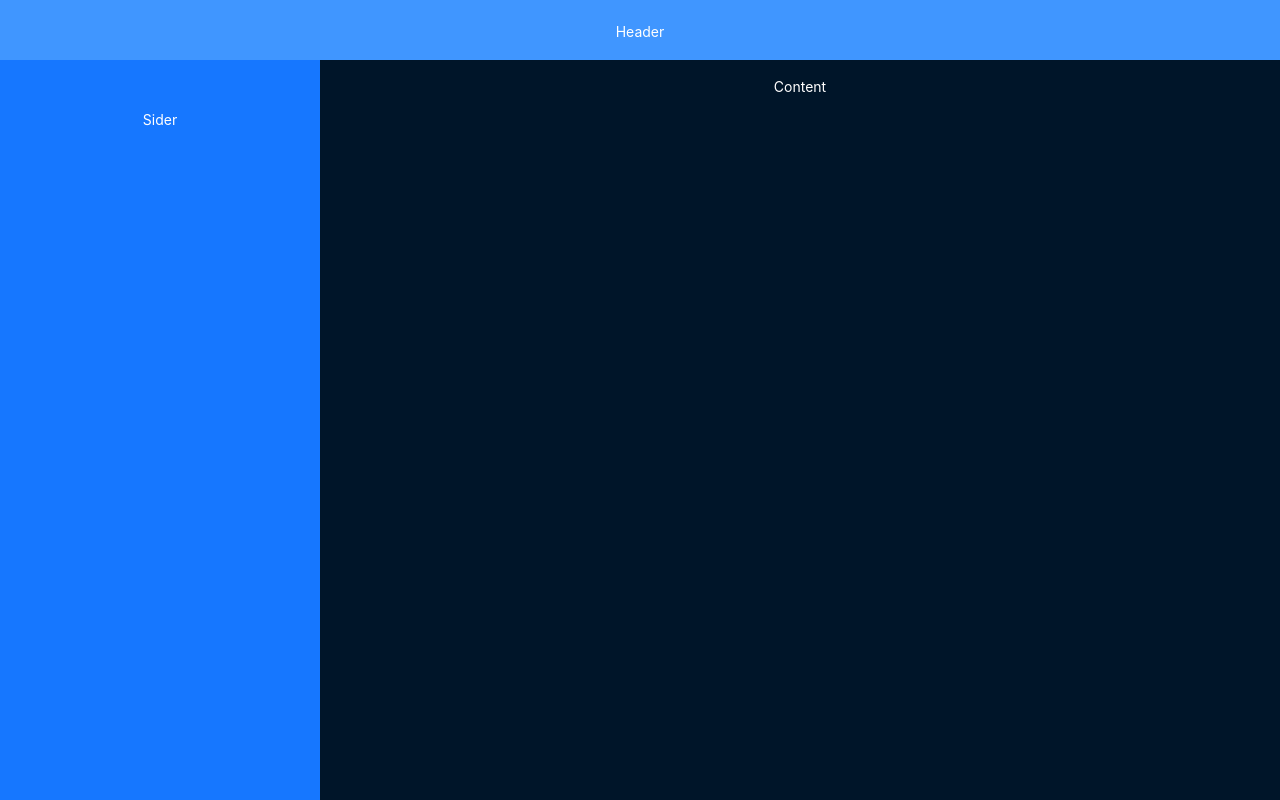
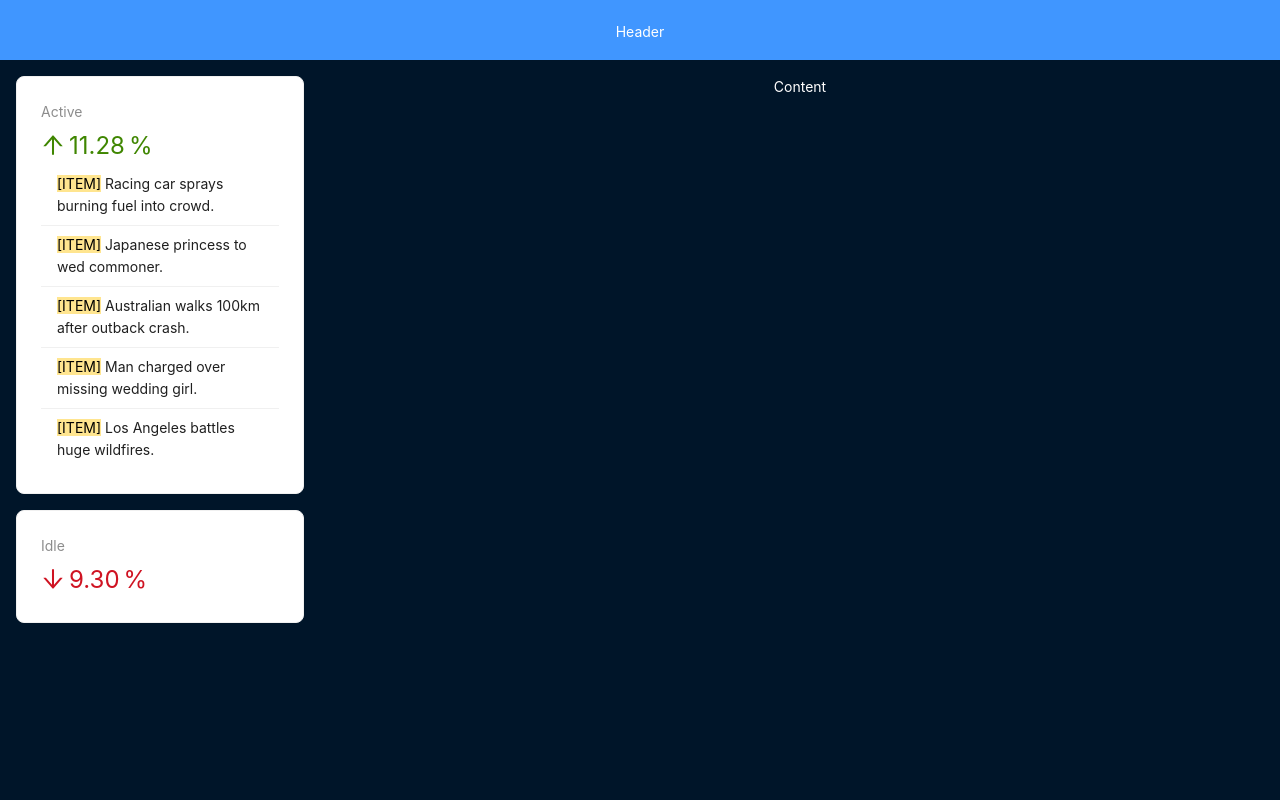
Before and after one commit to roma-marshall/crypto-tracker, a React (Vite) app: page / in a window 1280 px wide. Built offline with nearby package versions, Linux system fonts and the light colour scheme.

Commit message:
added spin loading screen

```diff
--- a/package.json
+++ b/package.json
@@ -10,6 +10,7 @@
     "preview": "vite preview"
   },
   "dependencies": {
+    "@ant-design/icons": "^5.3.7",
     "antd": "^5.18.3",
     "react": "^18.3.1",
     "react-dom": "^18.3.1"
--- a/src/components/layout/AppSider.jsx
+++ b/src/components/layout/AppSider.jsx
@@ -1,17 +1,74 @@
-import React from 'react'
-import { Layout } from 'antd'
+import React, { useEffect, useState } from 'react'
+import { Layout, Card, Statistic, List, Typography, Spin } from 'antd'
+import { ArrowDownOutlined, ArrowUpOutlined } from '@ant-design/icons'
+import { fakeFetchAssets, fakeFetchCrypto } from '../../api'
 
 const siderStyle = {
-  textAlign: 'center',
-  lineHeight: '120px',
-  color: '#fff',
-  backgroundColor: '#1677ff',
+  padding: '1rem',
 }
 
+const data = [
+  'Racing car sprays burning fuel into crowd.',
+  'Japanese princess to wed commoner.',
+  'Australian walks 100km after outback crash.',
+  'Man charged over missing wedding girl.',
+  'Los Angeles battles huge wildfires.',
+]
+
 export default function AppSider() {
+  const [loading, setLoading] = useState(false)
+  const [crypto, setCrypto] = useState([])
+  const [assets, setAssets] = useState([])
+
+  useEffect(() => {
+    async function preload() {
+      setLoading(true)
+      const { result } = await fakeFetchCrypto()
+      const assets = await fakeFetchAssets()
+
+      setCrypto(result)
+      setAssets(assets)
+      setLoading(false)
+    }
+    preload()
+  }, [])
+
+  if (loading) {
+    return <Spin fullscreen />
+  }
+
+
   return (
     <Layout.Sider width="25%" style={siderStyle}>
-      Sider
+      <Card style={{ marginBottom: '1rem' }}>
+        <Statistic
+          title="Active"
+          value={11.28}
+          precision={2}
+          valueStyle={{ color: '#3f8600' }}
+          prefix={<ArrowUpOutlined />}
+          suffix="%"
+        />
+        <List
+          size="small"
+          dataSource={data}
+          renderItem={(item) => (
+            <List.Item>
+              <Typography.Text mark>[ITEM]</Typography.Text> {item}
+            </List.Item>
+          )}
+        />
+      </Card>
+      <Card>
+        <Statistic
+          title="Idle"
+          value={9.3}
+          precision={2}
+          valueStyle={{ color: '#cf1322' }}
+          prefix={<ArrowDownOutlined />}
+          suffix="%"
+        />
+      </Card>
     </Layout.Sider>
   )
 }
```
